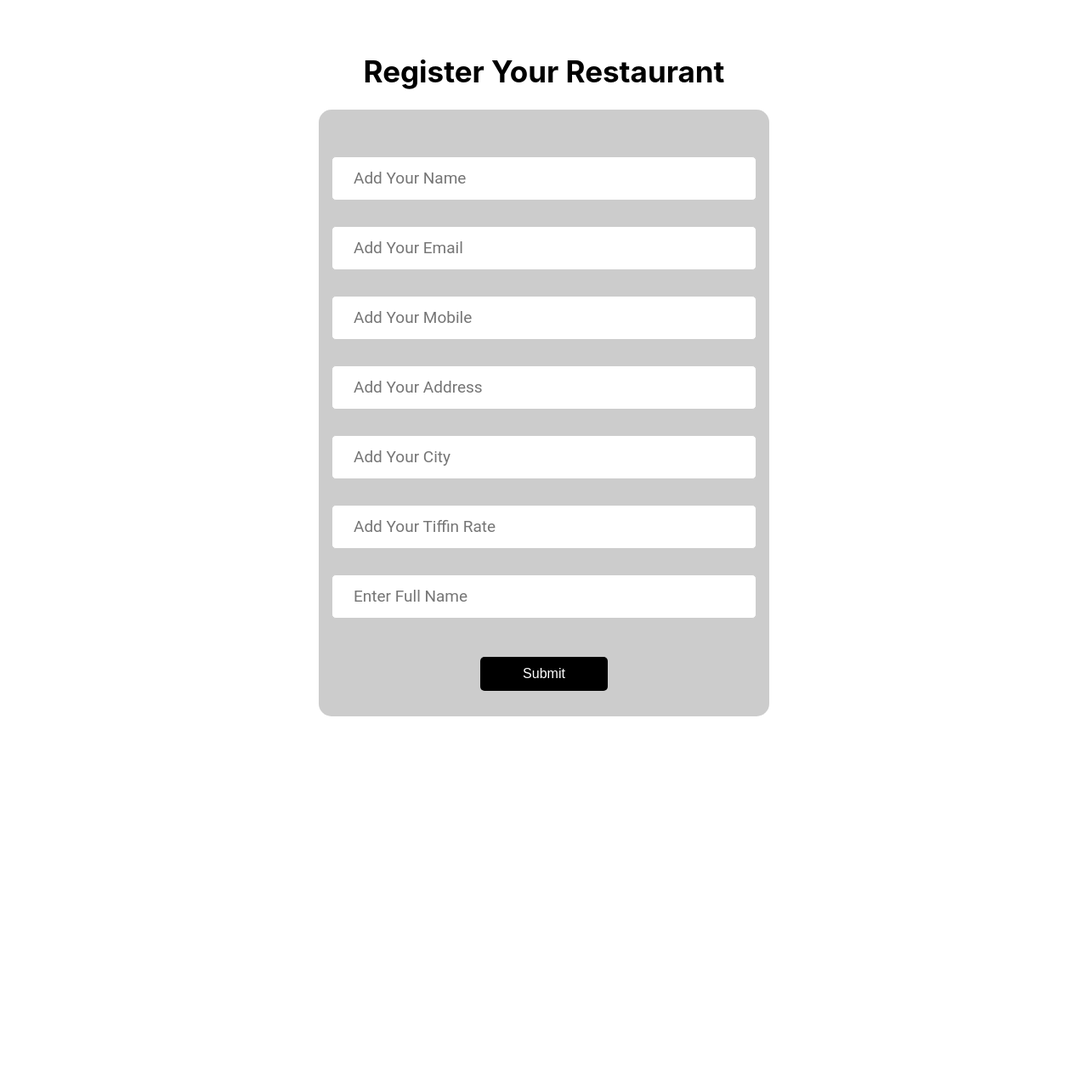
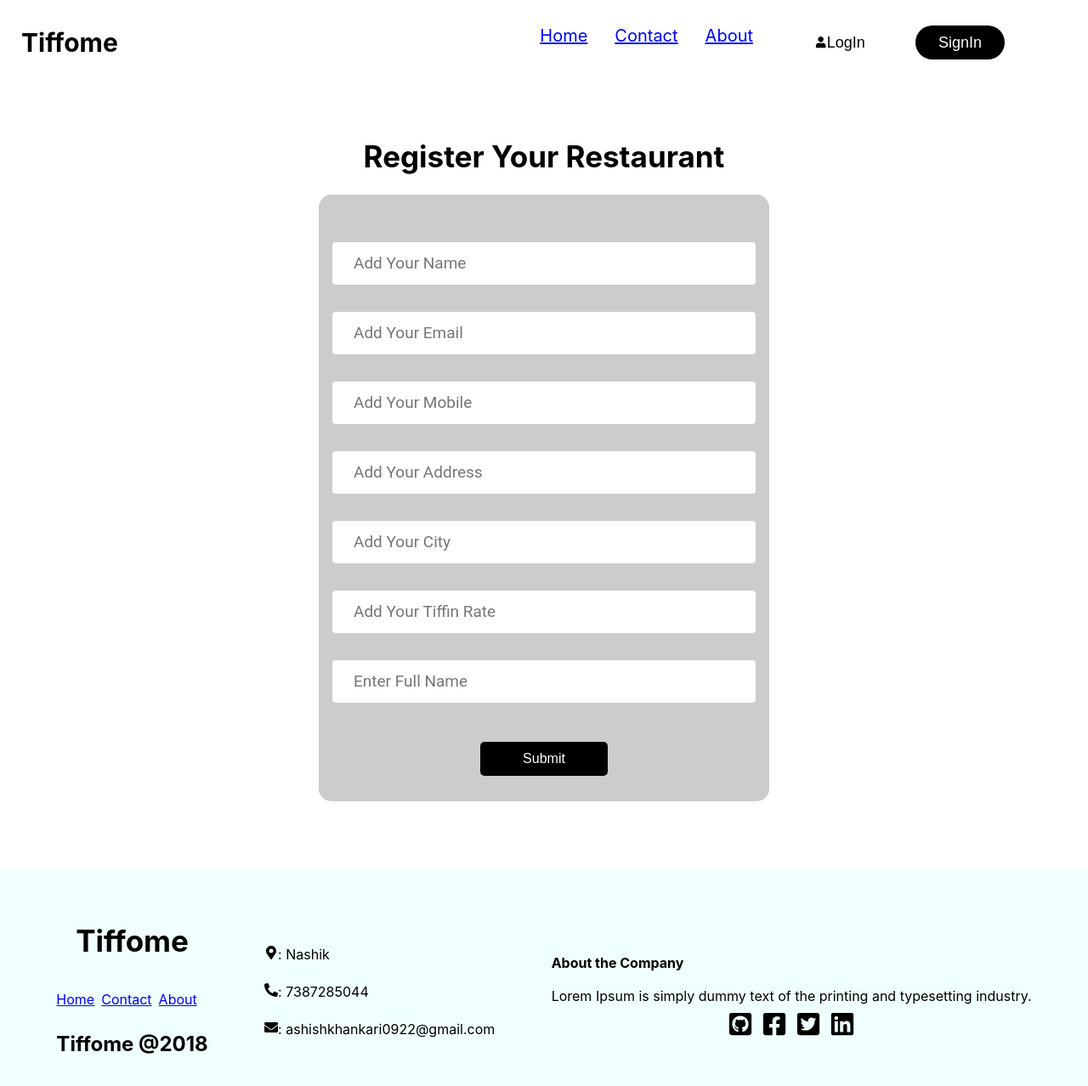
Before and after one commit to ashish-khankari/Tiffome-website, a React (Create React App) app: page /registerHotelForm in a window 1280 px wide. Shown: the top 1278 px of the page at 85% size. Before the commit the page ends 843 px from the top, so only its background shows below. Built offline with nearby package versions, Linux system fonts and the light colour scheme.

Commit message:
Added Header and footer to Registration form

```diff
--- a/src/Components/Home/Footer/Footer.css
+++ b/src/Components/Home/Footer/Footer.css
@@ -4,7 +4,7 @@
     justify-content: space-evenly;
     background-color: azure;
     height: 280px;
-
+    margin-top: 80px;
 }
 
 .grid-1{
--- a/src/Components/HotelRegistration/HotelRegistartion.js
+++ b/src/Components/HotelRegistration/HotelRegistartion.js
@@ -1,5 +1,7 @@
 import React, { useState } from 'react'
 import styles from './HotelRegistrationForm.module.css'
+import Navbar from '../Home/Navbar/Navbar'
+import Footer from '../Home/Footer/Footer'
 const HotelRegistartion = () => {
 
     // maintaining state for each input field
@@ -51,7 +53,8 @@ const HotelRegistartion = () => {
     }
 
     return (
-
+        <>
+        <Navbar/>
         <div className={styles.registrationForm}>
             <h1>Register Your Restaurant</h1>
             <form className={styles.hotelRegistrationForm} onSubmit={submitHotelData}>
@@ -117,7 +120,8 @@ const HotelRegistartion = () => {
             </form>
 
         </div>
-
+        <Footer/>
+        </>
     )
 }
 
```
